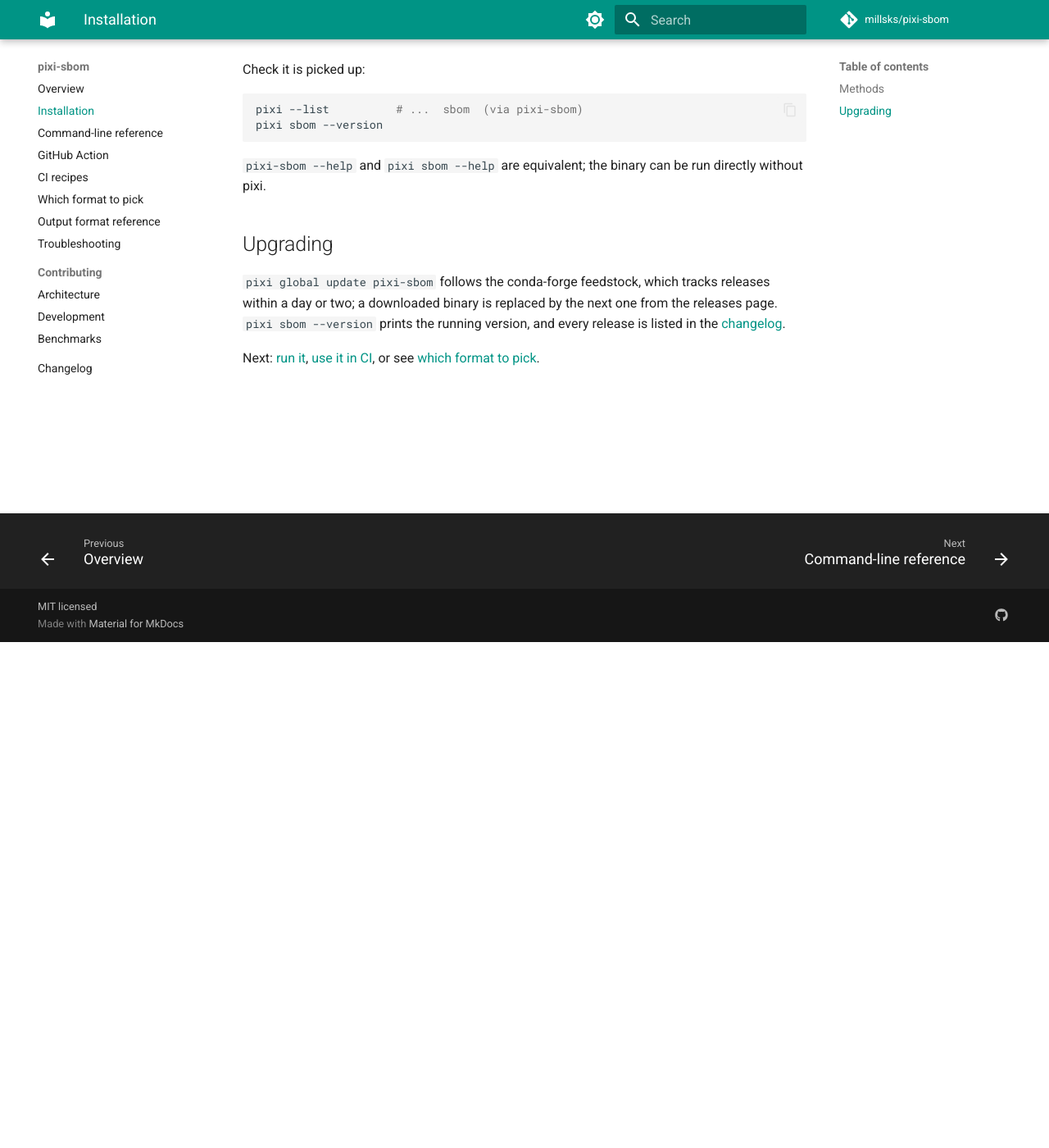
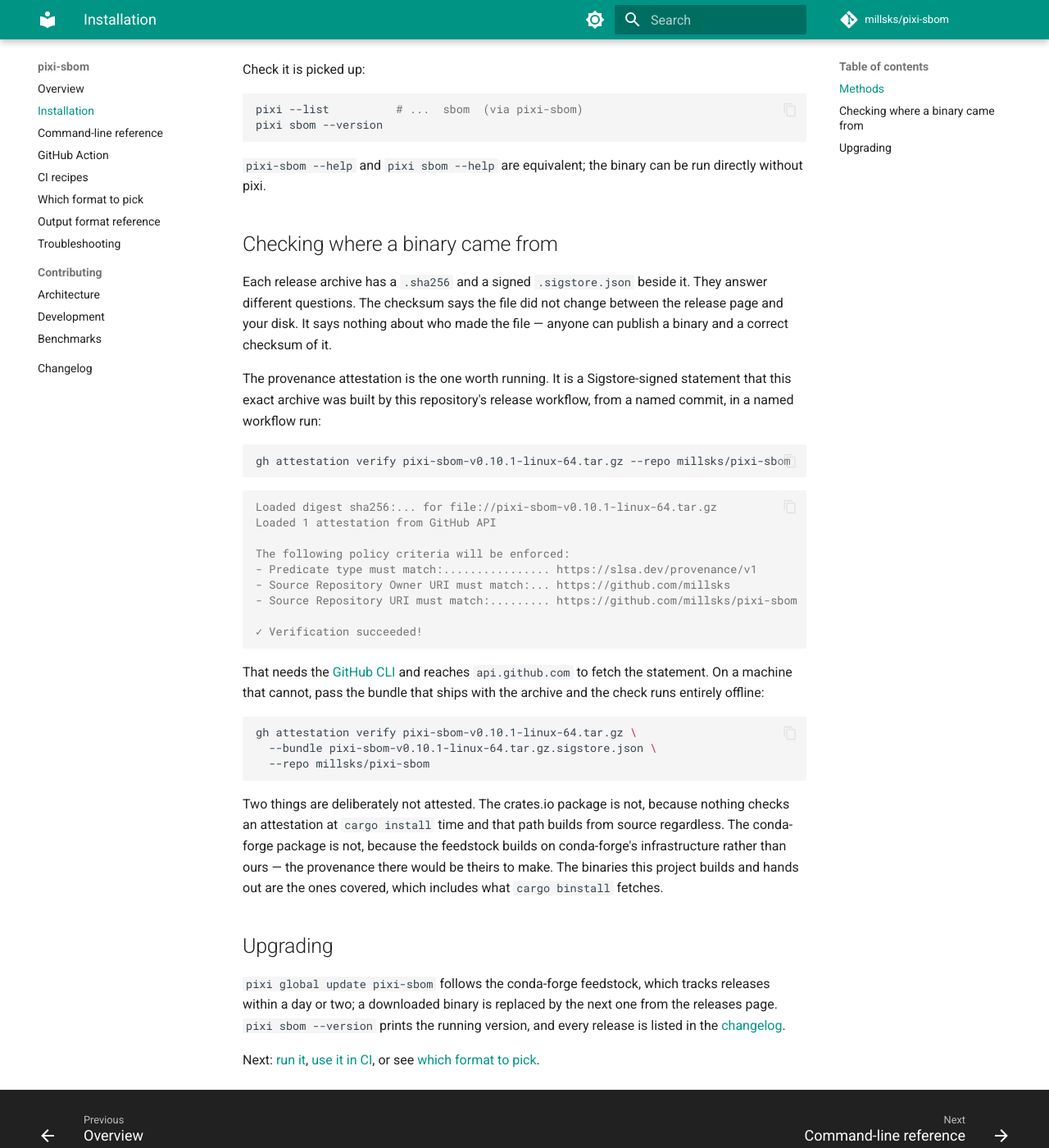
Before and after one commit to aesir-oss/pixi-sbom, an MkDocs documentation site: the page built from docs/installation.md, in a window 1280 px wide and 1400 px high, scrolled down 617 px. Shown: the whole window at 82% size. Built offline with MkDocs 1.6.1 and Material for MkDocs 9.7.7, drawn with Linux system fonts in a browser that asks for light colours; comment, search, counter and statistics services are not loaded; the version menu is left out; some of the changed text lies outside the part shown.

Commit message:
feat: sign build provenance for every release archive (#202) (#213)
A .sha256 says a download did not change on the way down. It says nothing about where the
file came from, and anyone can publish a binary and a correct checksum of it. For a
supply-chain tool that was a conspicuous gap.

actions/attest-build-provenance now signs a statement for each of the five release
archives: what built it, from which commit, in which workflow run. It runs on the build
runner before the artifact upload, so the claim covers the round trip through artifact
storage too — a digest taken after the upload could not tell you the upload was honest.

The statement goes to the repository's attestation store, where `gh attestation verify`
finds it. The Sigstore bundle also ships beside the archive as `.sigstore.json`, because
the machine that most needs to check a binary is often the one that cannot reach
api.github.com; `--bundle` verifies offline.

crates.io and conda-forge are deliberately left out, and the docs say why: nothing checks
an attestation at `cargo install` time, and the feedstock builds on conda-forge's own
infrastructure, so provenance there is theirs to make rather than ours.

Co-authored-by: Claude Opus 5 (1M context) <noreply@anthropic.com>

````diff
--- a/docs/installation.md
+++ b/docs/installation.md
@@ -9,7 +9,7 @@ runs it when you type `pixi <name>`. There is no plugin registration; installing
 | Method | Command |
 |---|---|
 | pixi global (recommended) | `pixi global install pixi-sbom` |
-| Prebuilt binary | Download `pixi-sbom-<version>-<platform>.tar.gz` (or `.zip` on Windows) from the [releases page](https://github.com/millsks/pixi-sbom/releases), verify the `.sha256` next to it, and put `pixi-sbom` on your `PATH` |
+| Prebuilt binary | Download `pixi-sbom-<version>-<platform>.tar.gz` (or `.zip` on Windows) from the [releases page](https://github.com/millsks/pixi-sbom/releases), check its provenance (below), and put `pixi-sbom` on your `PATH` |
 | cargo binstall | `cargo binstall pixi-sbom` downloads the release binary for your platform from GitHub (no compiler needed); `cargo install pixi-sbom` builds it from crates.io instead |
 | From source | `pixi run build` in a clone, then copy `target/release/pixi-sbom` to `~/.pixi/bin/` |
 
@@ -22,6 +22,45 @@ pixi sbom --version
 
 `pixi-sbom --help` and `pixi sbom --help` are equivalent; the binary can be run directly without pixi.
 
+## Checking where a binary came from
+
+Each release archive has a `.sha256` and a signed `.sigstore.json` beside it. They answer different questions. The
+checksum says the file did not change between the release page and your disk. It says nothing about who made the
+file — anyone can publish a binary and a correct checksum of it.
+
+The provenance attestation is the one worth running. It is a Sigstore-signed statement that this exact archive was
+built by this repository's release workflow, from a named commit, in a named workflow run:
+
+```sh
+gh attestation verify pixi-sbom-v0.10.1-linux-64.tar.gz --repo millsks/pixi-sbom
+```
+
+```console
+Loaded digest sha256:... for file://pixi-sbom-v0.10.1-linux-64.tar.gz
+Loaded 1 attestation from GitHub API
+
+The following policy criteria will be enforced:
+- Predicate type must match:................ https://slsa.dev/provenance/v1
+- Source Repository Owner URI must match:... https://github.com/millsks
+- Source Repository URI must match:......... https://github.com/millsks/pixi-sbom
+
+✓ Verification succeeded!
+```
+
+That needs the [GitHub CLI](https://cli.github.com) and reaches `api.github.com` to fetch the statement. On a
+machine that cannot, pass the bundle that ships with the archive and the check runs entirely offline:
+
+```sh
+gh attestation verify pixi-sbom-v0.10.1-linux-64.tar.gz \
+  --bundle pixi-sbom-v0.10.1-linux-64.tar.gz.sigstore.json \
+  --repo millsks/pixi-sbom
+```
+
+Two things are deliberately not attested. The crates.io package is not, because nothing checks an attestation at
+`cargo install` time and that path builds from source regardless. The conda-forge package is not, because the
+feedstock builds on conda-forge's infrastructure rather than ours — the provenance there would be theirs to make.
+The binaries this project builds and hands out are the ones covered, which includes what `cargo binstall` fetches.
+
 ## Upgrading
 
 `pixi global update pixi-sbom` follows the conda-forge feedstock, which tracks releases within a day or two; a
````
Also changed, not shown: README.md (+11 -0 lines), docs/development.md (+12 -2 lines), 1 other file.
